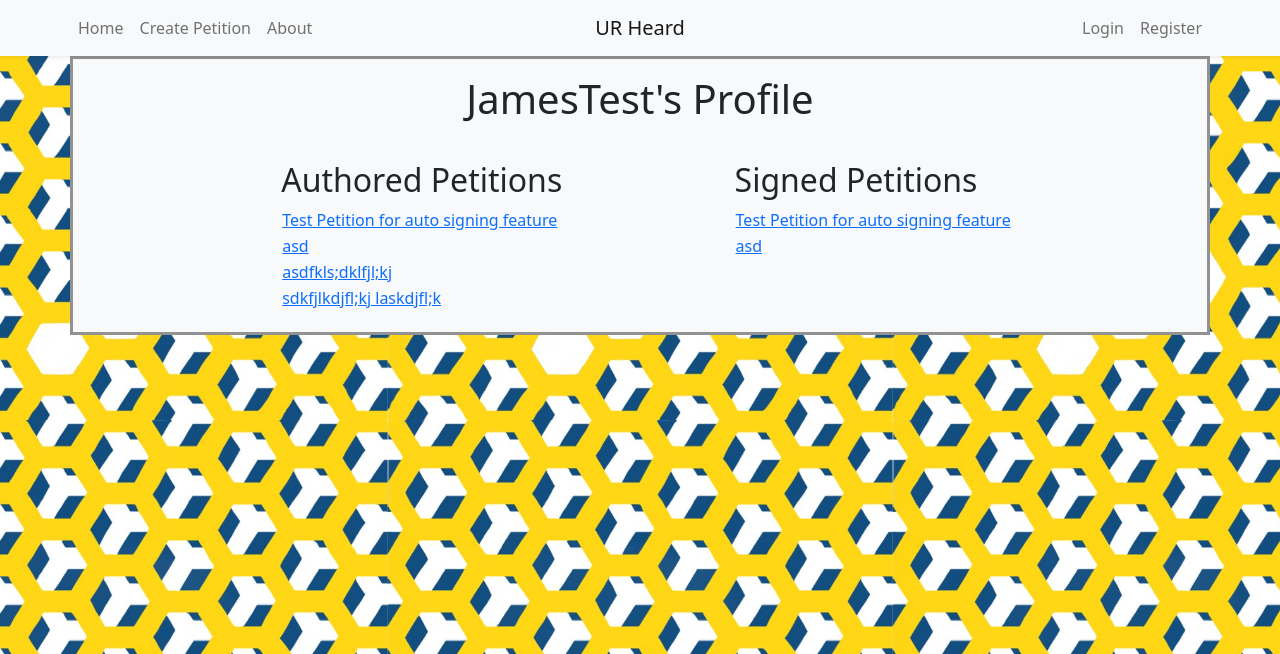
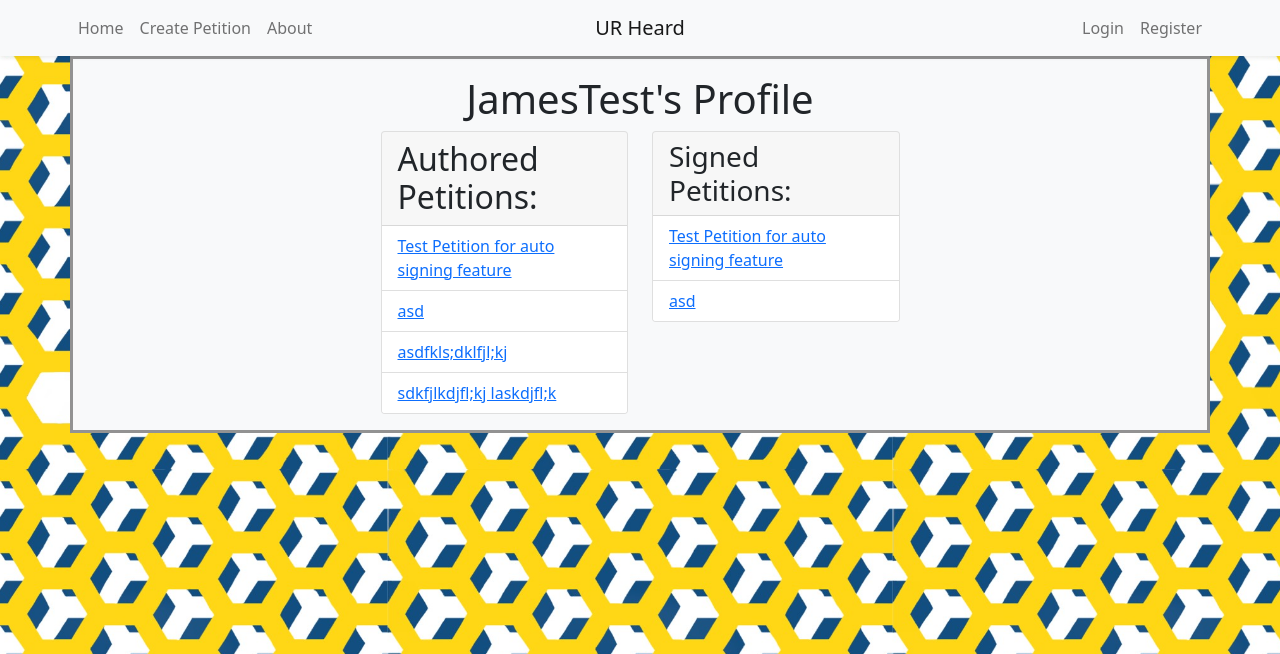
Before and after one commit to michaelb-TI100/csc210-team3, a Flask app: page /profile/1 in a window 1280 px wide. Shown: the top 654 px of the page. Run offline with Flask 2, Linux system fonts and the light colour scheme; data comes from the database, SQL or seed files in the repository; some libraries are stand-ins or nearby versions.

Commit message:
Changed profile to use cards to fit visual style of other pages

```diff
--- a/templates/profile.html
+++ b/templates/profile.html
@@ -3,29 +3,29 @@
 {% block title %}UR Heard - {{ current_profile.name}}'s Profile{% endblock title %}
 
 {% block content %}
-<header class="page header">
-  	<h1 style="text-align:center;">{{ current_profile.name}}'s Profile</h1>
+	<header class="page-header">
+		<h1 class="text-center">{{ current_profile.name}}'s Profile</h1>
 	</header>
-<div class="row" style="margin-left: 16.5%; margin-right: auto; margin-top: 3%;">
-  <div class="column" style="float: left; width: 50%; padding: 5px;">
-  <table>
-    <tr>
-      <h2>Authored Petitions</h2>
-    </tr>
+	<div class="row w-50 mx-auto">
+		<div class="column w-50">
+			<div class="card">
+				<h2 class="card-header">Authored Petitions:</h2>
+				<ul class="list-group list-group-flush">
 					{% for petition in current_profile.petition|reverse %}
-			<tr><td><a href="{{ url_for ('petition', id=petition.id) }}">{{petition.title}}</a></td></tr>
+						<li class="list-group-item"><a href="{{ url_for ('petition', id=petition.id) }}">{{petition.title}}</a></li>
 					{% endfor %}
-  </table>
+				</ul>
 			</div>
-  <div class="column" style="float: left; width: 50%; padding: 5px;">
-  <table>
-   <tr>
-    <h2>Signed Petitions</h2>
-	</tr>
+		</div>
+		<div class="column w-50">
+			<div class="card">
+				<h3 class="card-header">Signed Petitions:</h3>
+				<ul class="list-group list-group-flush">
 					{% for petition in current_profile.signed_petitions|reverse %}
-			<tr><td><a href="{{ url_for ('petition', id=petition.id) }}">{{petition.title}}</a></td></tr>
+						<li class="list-group-item"><a href="{{ url_for ('petition', id=petition.id) }}">{{petition.title}}</a></li>
 					{% endfor %}
-  </table>
+				</ul>
+			</div>
 		</div>
 	</div>
 	{% if current_profile.id == current_user.id%}
```
Lines whose indentation alone changed are shown as unchanged.
